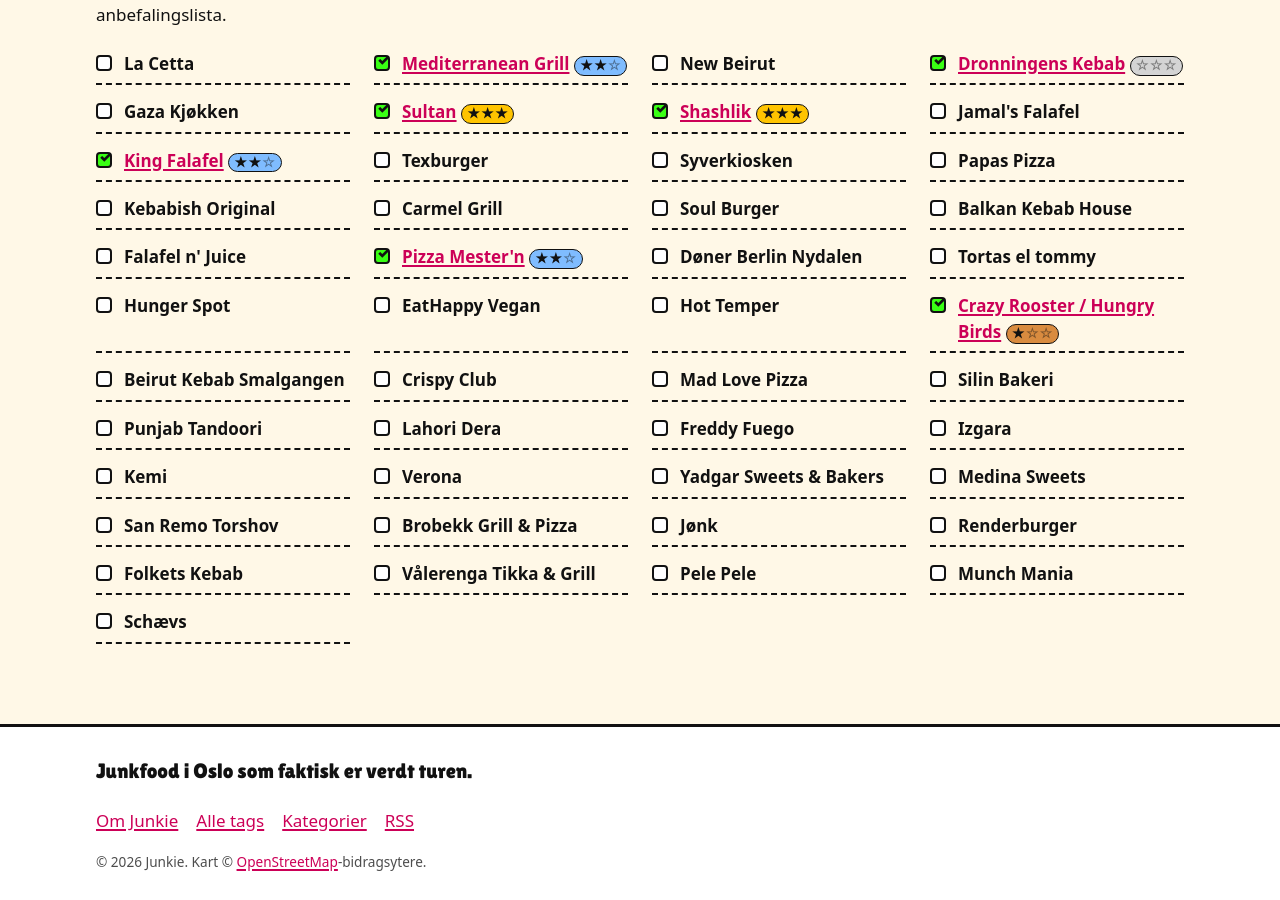
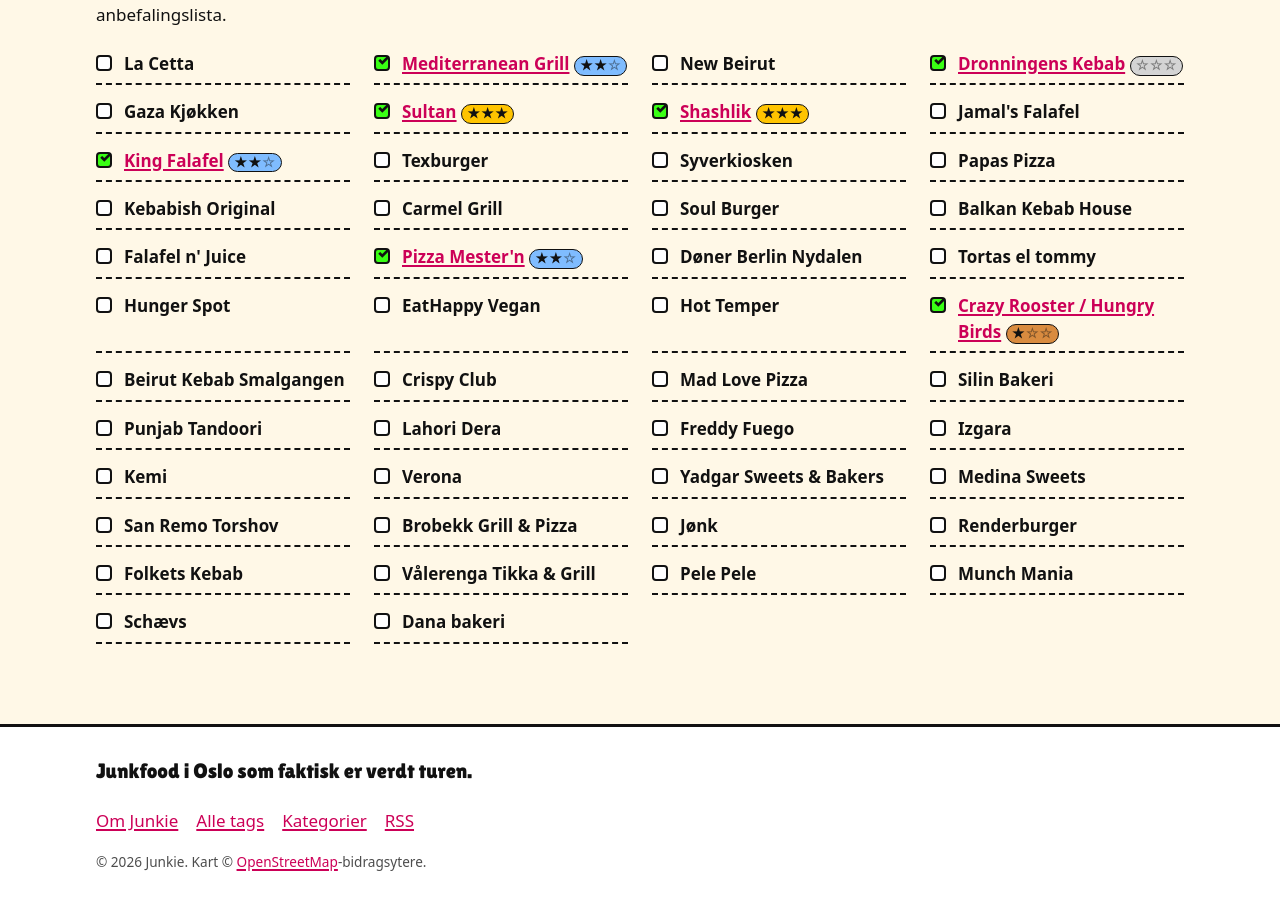
Before and after one commit to kvasbo/junkie, a Jekyll site: the page built from index.html, in a window 1280 px wide and 900 px high, scrolled down 4025 px. Built offline with Jekyll 4.4.1, drawn with Linux system fonts in a browser that asks for light colours.

Commit message:
Update testes.yml

```diff
--- a/_data/testes.yml
+++ b/_data/testes.yml
@@ -51,3 +51,4 @@
   - Pele Pele
   - Munch Mania
   - Schævs
+  - Dana bakeri
```
